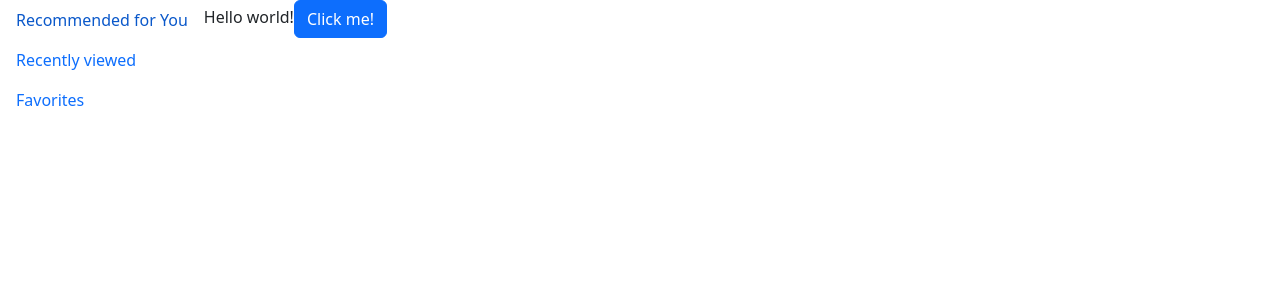
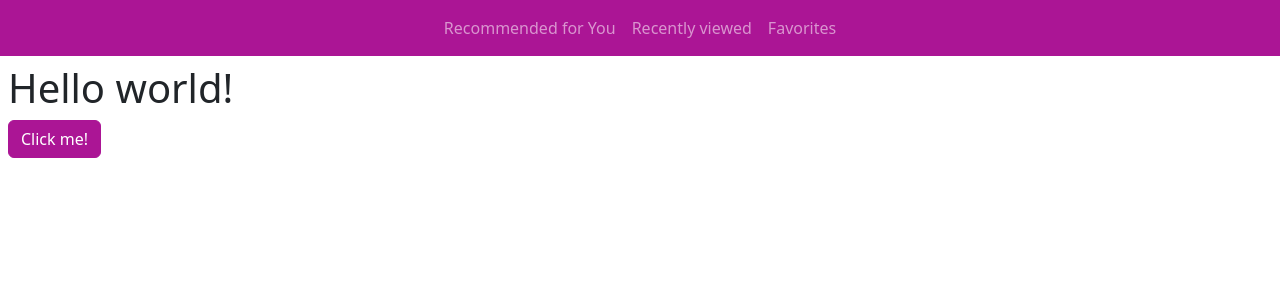
Before and after one commit to alessela/movie-rating-system, a React (Create React App) app: page / in a window 1280 px wide. Shown: the top 300 px of the page. Built offline with nearby package versions, Linux system fonts and the light colour scheme; the HTML template or start-up script is replaced by a standard one.

Commit message:
move sidebar to the top

```diff
--- a/package.json
+++ b/package.json
@@ -10,7 +10,8 @@
     "react-bootstrap": "^2.10.8",
     "react-dom": "^19.0.0",
     "react-router-dom": "^7.1.3",
-    "react-scripts": "5.0.1"
+    "react-scripts": "5.0.1",
+    "sass": "^1.83.4"
   },
   "scripts": {
     "start": "cross-env BROWSER=none react-scripts start",
--- a/src/App.css
+++ /dev/null
@@ -1,38 +0,0 @@
-.App {
-  text-align: center;
-}
-
-.App-logo {
-  height: 40vmin;
-  pointer-events: none;
-}
-
-@media (prefers-reduced-motion: no-preference) {
-  .App-logo {
-    animation: App-logo-spin infinite 20s linear;
-  }
-}
-
-.App-header {
-  background-color: #282c34;
-  min-height: 100vh;
-  display: flex;
-  flex-direction: column;
-  align-items: center;
-  justify-content: center;
-  font-size: calc(10px + 2vmin);
-  color: white;
-}
-
-.App-link {
-  color: #61dafb;
-}
-
-@keyframes App-logo-spin {
-  from {
-    transform: rotate(0deg);
-  }
-  to {
-    transform: rotate(360deg);
-  }
-}
--- a/src/App.js
+++ b/src/App.js
@@ -1,13 +1,16 @@
-import './App.css';
-import 'bootstrap/dist/css/bootstrap.min.css';
+import './App.scss'
 import SidebarMenu from './components/SidebarMenu/SidebarMenu';
 import AppRouter from './router/AppRouter';
 
 function App() {
   return (
-    <div style={{ display: 'flex' }}>
+    <div>
       <SidebarMenu />
-      <AppRouter />
+      <div style={{ display: 'flex', height: '100vh' }}>
+      <div className='content'>
+        <AppRouter />
+      </div>
+    </div>
     </div>
   );
 }
--- /dev/null
+++ b/src/App.scss
@@ -0,0 +1,10 @@
+$primary: #ab1595;
+$secondary: #141614;
+
+.content {
+    margin: 0;
+    padding: 8px;
+    flex: 1;
+}
+
+@import '~bootstrap/scss/bootstrap.scss';
--- a/src/components/SidebarMenu/SidebarMenu.jsx
+++ b/src/components/SidebarMenu/SidebarMenu.jsx
@@ -1,11 +1,16 @@
-import { Nav } from "react-bootstrap";
+import { Nav, Navbar } from "react-bootstrap";
+
 
 const SidebarMenu = () => {
-    return (<Nav className="flex-column">
-        <Nav.Link href='/'>Recommended for You</Nav.Link>
-        <Nav.Link>Recently viewed</Nav.Link>
-        <Nav.Link>Favorites</Nav.Link>
-    </Nav>)
+    return (
+        <Navbar bg="primary" variant="dark" className="justify-content-center">
+            <Nav>
+                <Nav.Link href='/'>Recommended for You</Nav.Link>
+                <Nav.Link>Recently viewed</Nav.Link>
+                <Nav.Link>Favorites</Nav.Link>
+            </Nav>
+        </Navbar>
+        )
 }
 
 export default SidebarMenu;
--- a/src/pages/HomePage.jsx
+++ b/src/pages/HomePage.jsx
@@ -3,7 +3,7 @@ import { Button } from "react-bootstrap";
 const HomePage = () => {
     return (
         <div>
-            Hello world!
+            <h1>Hello world!</h1>
             <Button variant="primary">Click me!</Button>
         </div>
     )
```
Also changed, not shown: 1 other file (tests, documents, lock files or other folders).
